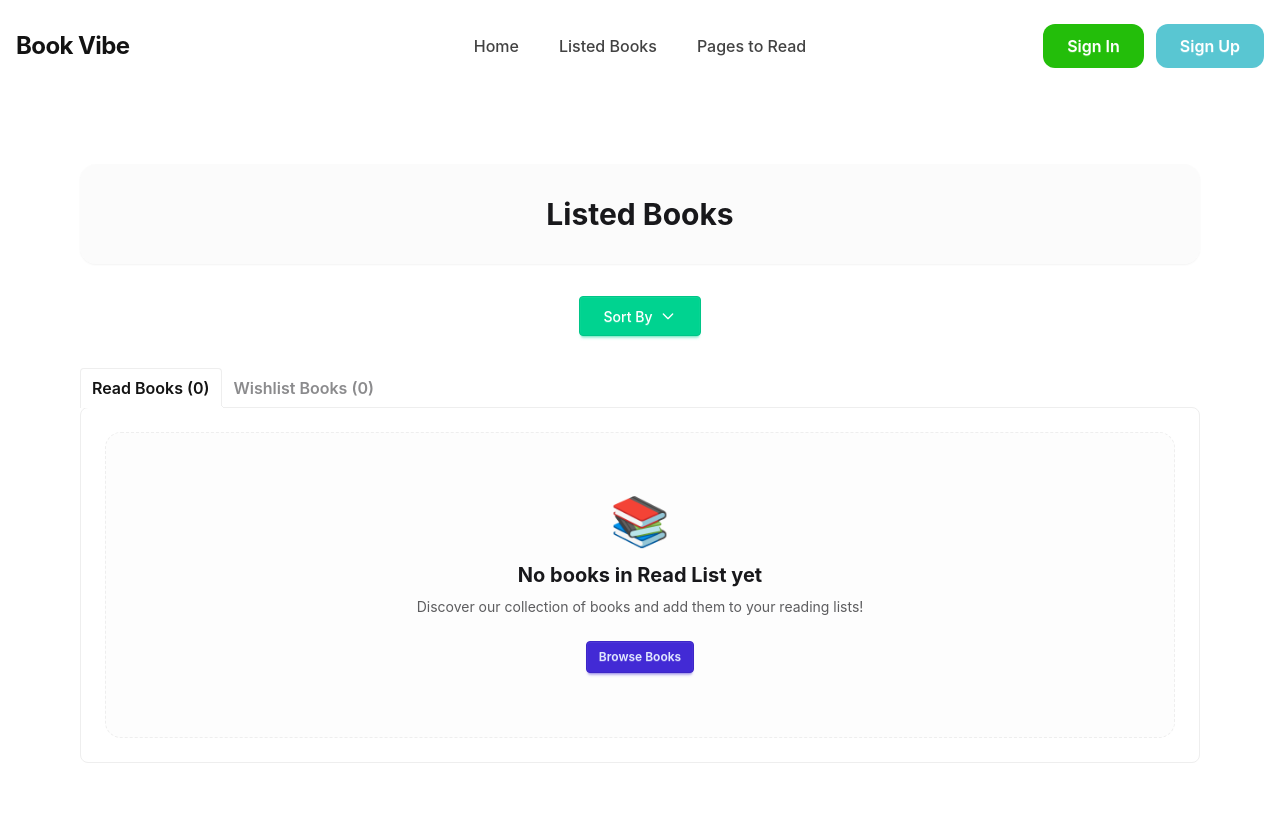
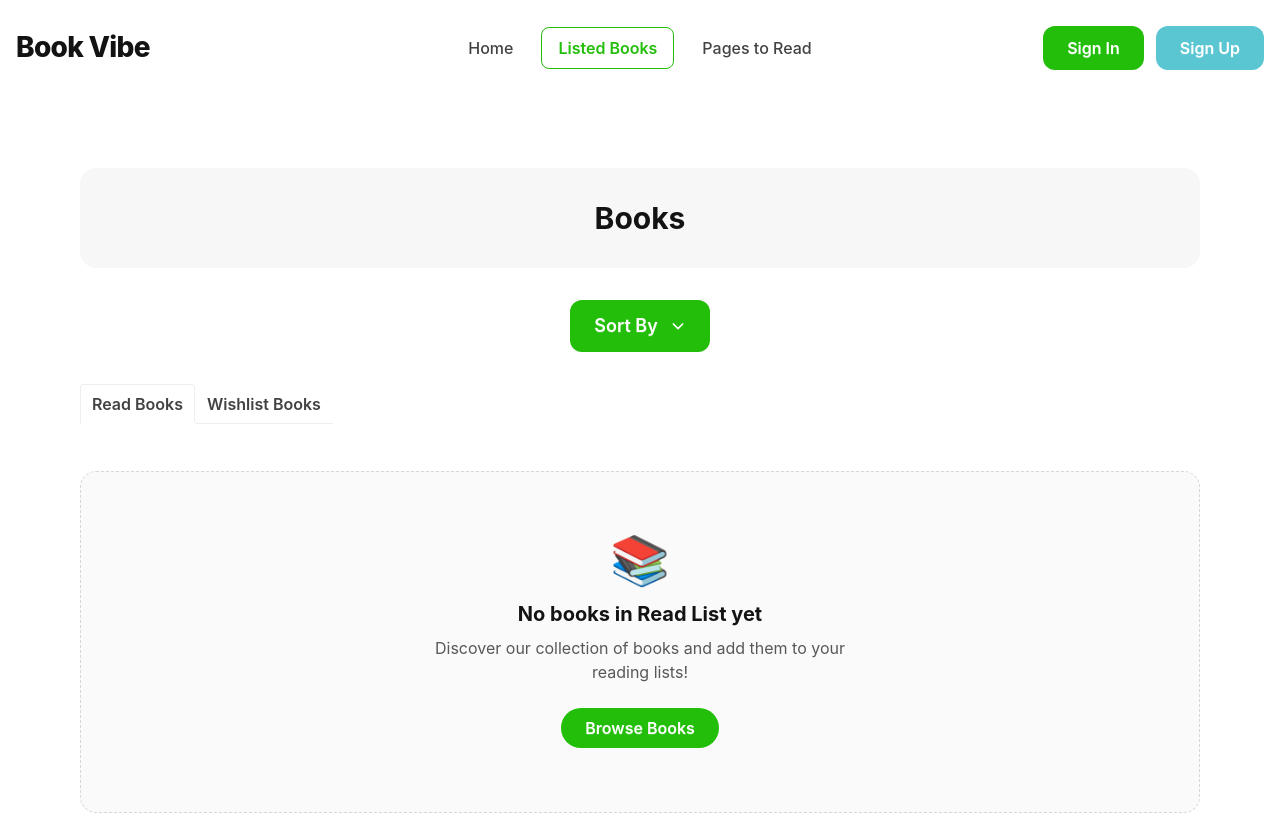
Before and after one commit to tahxin/vibe-books, a Next.js app: page /listed-books in a window 1280 px wide. Shown: the top 815 px of the page. Built offline with nearby package versions, Linux system fonts and the light colour scheme; a web font is replaced by a local one.

Commit message:
style: match listed books page and active navbar indicator to design mockup

```diff
--- a/src/components/listedBooks/readBooksList.tsx
+++ b/src/components/listedBooks/readBooksList.tsx
@@ -35,13 +35,16 @@ const ReadBooksList = () => {
   const renderBookCards = (books: Book[], emptyMessage: string) => {
     if (books.length === 0) {
       return (
-        <div className="text-center py-16 px-4 bg-base-200/30 rounded-2xl border border-dashed border-base-300">
+        <div className="text-center py-16 px-4 bg-[#13131305] rounded-2xl border border-dashed border-[#13131326] my-4">
           <div className="text-5xl mb-4">📚</div>
-          <h2 className="text-xl font-bold text-base-content">{emptyMessage}</h2>
-          <p className="text-sm text-base-content/70 mt-2 max-w-md mx-auto">
+          <h2 className="text-xl font-bold text-[#131313]">{emptyMessage}</h2>
+          <p className="text-base text-[#131313B3] mt-2 max-w-md mx-auto">
             Discover our collection of books and add them to your reading lists!
           </p>
-          <Link href="/" className="btn btn-primary btn-sm mt-6">
+          <Link
+            href="/"
+            className="btn bg-[#23BE0A] hover:bg-[#1fa909] text-white font-semibold text-base px-6 py-2.5 rounded-full border-none shadow-none mt-6 inline-flex"
+          >
             Browse Books
           </Link>
         </div>
@@ -53,41 +56,44 @@ const ReadBooksList = () => {
         {books.map((book: Book) => (
           <div
             key={book.bookId}
-            className="card lg:card-side bg-base-100 border border-base-200 shadow-xs hover:shadow-md transition-shadow p-6 gap-6 items-start"
+            className="border border-[#13131326] rounded-2xl p-6 bg-white flex flex-col md:flex-row gap-6 items-center shadow-none"
           >
-            <div className="w-full lg:w-48 bg-base-200/50 rounded-xl flex items-center justify-center p-4 shrink-0">
+            {/* Left Cover Box */}
+            <div className="bg-[#13131308] rounded-2xl w-full md:w-56 h-60 flex items-center justify-center p-6 shrink-0">
               <Image
                 src={book.image}
                 alt={book.bookName}
-                width={150}
-                height={200}
-                className="rounded-lg shadow-sm object-cover max-h-52 w-auto"
+                width={140}
+                height={190}
+                className="rounded-lg object-contain max-h-48 w-auto drop-shadow-md"
                 unoptimized
               />
             </div>
 
+            {/* Right Details */}
             <div className="flex-1 w-full flex flex-col justify-between">
               <div>
-                <h2 className="text-xl lg:text-2xl font-bold text-base-content">
+                <h2 className="text-2xl font-bold font-[family-name:var(--font-playfair)] text-[#131313]">
                   {book.bookName}
                 </h2>
-                <p className="text-sm text-base-content/70 font-medium mt-1">
+                <p className="text-base font-medium text-[#131313CC] mt-2 mb-3">
                   By : {book.author}
                 </p>
 
-                <div className="flex flex-wrap items-center gap-3 my-3">
-                  <span className="font-bold text-sm text-base-content">Tag</span>
+                {/* Tags & Year */}
+                <div className="flex flex-wrap items-center gap-3 my-2">
+                  <span className="font-bold text-base text-[#131313] mr-1">Tag</span>
                   {book.tags?.map((tag, idx) => (
                     <span
                       key={idx}
-                      className="badge bg-green-50 text-green-600 border border-green-200 font-medium text-xs px-2.5 py-2"
+                      className="bg-[#23BE0A0D] text-[#23BE0A] font-medium text-sm px-4 py-1.5 rounded-full"
                     >
                       #{tag}
                     </span>
                   ))}
-                  <div className="flex items-center gap-1 text-sm text-base-content/70 ml-2">
+                  <div className="flex items-center gap-2 text-base text-[#131313B3] ml-2">
                     <svg
-                      className="w-4 h-4 text-base-content/60"
+                      className="w-5 h-5 text-[#13131399]"
                       fill="none"
                       stroke="currentColor"
                       viewBox="0 0 24 24"
@@ -95,13 +101,13 @@ const ReadBooksList = () => {
                       <path
                         strokeLinecap="round"
                         strokeLinejoin="round"
-                        strokeWidth={2}
+                        strokeWidth={1.5}
                         d="M17.657 16.657L13.414 20.9a1.998 1.998 0 01-2.827 0l-4.244-4.243a8 8 0 1111.314 0z"
                       />
                       <path
                         strokeLinecap="round"
                         strokeLinejoin="round"
-                        strokeWidth={2}
+                        strokeWidth={1.5}
                         d="M15 11a3 3 0 11-6 0 3 3 0 016 0z"
                       />
                     </svg>
@@ -109,10 +115,11 @@ const ReadBooksList = () => {
                   </div>
                 </div>
 
-                <div className="flex flex-wrap items-center gap-4 text-sm text-base-content/70 pb-4 border-b border-base-200">
-                  <span className="flex items-center gap-1.5">
+                {/* Publisher & Page */}
+                <div className="flex flex-wrap items-center gap-6 text-[#131313B3] text-base my-3">
+                  <div className="flex items-center gap-2">
                     <svg
-                      className="w-4 h-4"
+                      className="w-5 h-5 text-[#13131399]"
                       fill="none"
                       stroke="currentColor"
                       viewBox="0 0 24 24"
@@ -120,15 +127,15 @@ const ReadBooksList = () => {
                       <path
                         strokeLinecap="round"
                         strokeLinejoin="round"
-                        strokeWidth={2}
-                        d="M16 7a4 4 0 11-8 0 4 4 0 018 0zM12 14a7 7 0 00-7 7h14a7 7 0 00-7-7z"
+                        strokeWidth={1.5}
+                        d="M17 20h5v-2a3 3 0 00-5.356-1.857M17 20H7m10 0v-2c0-.656-.126-1.283-.356-1.857M7 20H2v-2a3 3 0 015.356-1.857M7 20v-2c0-.656.126-1.283.356-1.857m0 0a5.002 5.002 0 019.288 0M15 7a3 3 0 11-6 0 3 3 0 016 0zm6 3a2 2 0 11-4 0 2 2 0 014 0zM7 10a2 2 0 11-4 0 2 2 0 014 0z"
                       />
                     </svg>
-                    Publisher: {book.publisher}
-                  </span>
-                  <span className="flex items-center gap-1.5">
+                    <span>Publisher: {book.publisher}</span>
+                  </div>
+                  <div className="flex items-center gap-2">
                     <svg
-                      className="w-4 h-4"
+                      className="w-5 h-5 text-[#13131399]"
                       fill="none"
                       stroke="currentColor"
                       viewBox="0 0 24 24"
@@ -136,28 +143,32 @@ const ReadBooksList = () => {
                       <path
                         strokeLinecap="round"
                         strokeLinejoin="round"
-                        strokeWidth={2}
-                        d="M12 6.253v13m0-13C10.832 5.477 9.246 5 7.5 5S4.168 5.477 3 6.253v13C4.168 18.477 5.754 18 7.5 18s3.332.477 4.5 1.253m0-13C13.168 5.477 14.754 5 16.5 5c1.747 0 3.332.477 4.5 1.253v13C19.832 18.477 18.247 18 16.5 18c-1.746 0-3.332.477-4.5 1.253"
+                        strokeWidth={1.5}
+                        d="M9 12h6m-6 4h6m2 5H7a2 2 0 01-2-2V5a2 2 0 012-2h5.586a1 1 0 01.707.293l5.414 5.414a1 1 0 01.293.707V19a2 2 0 01-2 2z"
                       />
                     </svg>
-                    Page: {book.totalPages}
-                  </span>
+                    <span>Page {book.totalPages}</span>
+                  </div>
                 </div>
               </div>
 
-              <div className="flex flex-wrap items-center justify-between gap-3 mt-4">
-                <div className="flex flex-wrap items-center gap-2">
-                  <span className="badge badge-info/10 text-info border-none font-medium px-3 py-2">
+              {/* Divider */}
+              <div className="border-b border-[#13131326] my-2"></div>
+
+              {/* Badges & Action */}
+              <div className="flex flex-wrap items-center justify-between gap-4 mt-2">
+                <div className="flex flex-wrap items-center gap-3">
+                  <span className="bg-[#328EFF26] text-[#328EFF] font-medium text-base px-5 py-2.5 rounded-full">
                     Category: {book.category}
                   </span>
-                  <span className="badge badge-warning/15 text-warning-content border-none font-medium px-3 py-2">
-                    Rating: {book.rating} ★
+                  <span className="bg-[#FFAC3326] text-[#FFAC33] font-medium text-base px-5 py-2.5 rounded-full">
+                    Rating: {book.rating}
                   </span>
                 </div>
 
                 <Link
                   href={`/books/${book.bookId}`}
-                  className="btn btn-success text-white btn-sm px-4 rounded-full"
+                  className="btn bg-[#23BE0A] hover:bg-[#1fa909] text-white font-semibold text-base px-6 py-2.5 rounded-full border-none shadow-none h-auto min-h-0 cursor-pointer"
                 >
                   View Details
                 </Link>
@@ -172,10 +183,8 @@ const ReadBooksList = () => {
   return (
     <div className="container mx-auto py-8 px-4 max-w-6xl">
       {/* Header Banner */}
-      <div className="bg-base-200/60 rounded-2xl py-8 mb-8 text-center shadow-xs">
-        <h1 className="text-2xl sm:text-3xl font-bold text-base-content">
-          Listed Books
-        </h1>
+      <div className="bg-[#13131308] rounded-2xl py-8 mb-8 text-center">
+        <h1 className="text-3xl font-bold text-[#131313]">Books</h1>
       </div>
 
       {/* Sort Dropdown */}
@@ -184,7 +193,7 @@ const ReadBooksList = () => {
           <div
             tabIndex={0}
             role="button"
-            className="btn btn-success text-white font-medium gap-2 px-6"
+            className="btn bg-[#23BE0A] hover:bg-[#1fa909] text-white font-semibold text-lg px-6 py-3 rounded-xl border-none gap-3 shadow-none h-auto min-h-0 cursor-pointer"
           >
             <span>
               {sortBy === 'rating'
@@ -204,14 +213,14 @@ const ReadBooksList = () => {
               <path
                 strokeLinecap="round"
                 strokeLinejoin="round"
-                strokeWidth={2}
+                strokeWidth={2.5}
                 d="M19 9l-7 7-7-7"
               />
             </svg>
           </div>
           <ul
             tabIndex={0}
-            className="dropdown-content menu p-2 shadow-lg bg-base-100 rounded-box w-52 mt-2 z-10 border border-base-200"
+            className="dropdown-content menu p-2 shadow-lg bg-base-100 rounded-box w-56 mt-2 z-10 border border-base-200"
           >
             <li>
               <button
@@ -251,38 +260,38 @@ const ReadBooksList = () => {
         </div>
       </div>
 
-      {/* DaisyUI Radio Tabs Lift + Tab Content */}
+      {/* DaisyUI Radio Tabs Lift */}
       <div role="tablist" className="tabs tabs-lift">
-        {/* Read Books Tab */}
+        {/* Read Books Radio Tab */}
         <input
           type="radio"
           name="listed_books_tabs"
           role="tab"
-          className="tab text-base font-semibold"
-          aria-label={`Read Books (${readBooks.length})`}
+          className="tab text-base font-semibold text-[#131313CC]"
+          aria-label="Read Books"
           checked={activeTab === 'read'}
           onChange={() => setActiveTab('read')}
         />
         <div
           role="tabpanel"
-          className="tab-content bg-base-100 border-base-300 rounded-box p-6"
+          className="tab-content pt-8 border-none bg-transparent"
         >
           {renderBookCards(sortedReadBooks, 'No books in Read List yet')}
         </div>
 
-        {/* Wishlist Books Tab */}
+        {/* Wishlist Books Radio Tab */}
         <input
           type="radio"
           name="listed_books_tabs"
           role="tab"
-          className="tab text-base font-semibold"
-          aria-label={`Wishlist Books (${wishlist.length})`}
+          className="tab text-base font-semibold text-[#131313CC]"
+          aria-label="Wishlist Books"
           checked={activeTab === 'wishlist'}
           onChange={() => setActiveTab('wishlist')}
         />
         <div
           role="tabpanel"
-          className="tab-content bg-base-100 border-base-300 rounded-box p-6"
+          className="tab-content pt-8 border-none bg-transparent"
         >
           {renderBookCards(sortedWishlistBooks, 'No books in Wishlist yet')}
         </div>
--- a/src/components/shared/navbar.tsx
+++ b/src/components/shared/navbar.tsx
@@ -1,9 +1,21 @@
+'use client';
 import React from 'react';
 import Link from 'next/link';
+import { usePathname } from 'next/navigation';
 
 const Navbar = () => {
+  const pathname = usePathname();
+
+  const getLinkClasses = (path: string) => {
+    const isActive = pathname === path;
+    if (isActive) {
+      return 'border border-[#23BE0A] text-[#23BE0A] font-semibold rounded-lg px-4 py-2 transition-colors';
+    }
+    return 'text-[#131313CC] hover:text-[#23BE0A] font-medium px-4 py-2 transition-colors';
+  };
+
   return (
-    <div className="container mx-auto px-4 py-3">
+    <div className="container mx-auto px-4 py-4">
       <div className="navbar bg-base-100 px-0">
         <div className="navbar-start">
           <div className="dropdown">
@@ -29,46 +41,55 @@ const Navbar = () => {
               className="menu menu-sm dropdown-content bg-base-100 rounded-box z-10 mt-3 w-52 p-2 shadow-lg"
             >
               <li>
-                <Link href="/">Home</Link>
+                <Link
+                  href="/"
+                  className={pathname === '/' ? 'text-[#23BE0A] font-semibold' : ''}
+                >
+                  Home
+                </Link>
               </li>
               <li>
-                <Link href="/listed-books">Listed Books</Link>
+                <Link
+                  href="/listed-books"
+                  className={pathname === '/listed-books' ? 'text-[#23BE0A] font-semibold' : ''}
+                >
+                  Listed Books
+                </Link>
               </li>
               <li>
-                <Link href="/pages-to-read">Pages to Read</Link>
+                <Link
+                  href="/pages-to-read"
+                  className={pathname === '/pages-to-read' ? 'text-[#23BE0A] font-semibold' : ''}
+                >
+                  Pages to Read
+                </Link>
               </li>
             </ul>
           </div>
-          <Link href="/" className="font-bold text-2xl text-[#131313] tracking-tight">
+          <Link href="/" className="font-extrabold text-2xl lg:text-[28px] text-[#131313] tracking-tight">
             Book Vibe
           </Link>
         </div>
 
         <div className="navbar-center hidden lg:flex">
-          <ul className="menu menu-horizontal px-1 gap-4 font-medium text-base text-[#131313CC]">
-            <li>
-              <Link href="/" className="hover:text-[#23BE0A] transition-colors">
+          <div className="flex items-center gap-3">
+            <Link href="/" className={getLinkClasses('/')}>
               Home
             </Link>
-            </li>
-            <li>
-              <Link href="/listed-books" className="hover:text-[#23BE0A] transition-colors">
+            <Link href="/listed-books" className={getLinkClasses('/listed-books')}>
               Listed Books
             </Link>
-            </li>
-            <li>
-              <Link href="/pages-to-read" className="hover:text-[#23BE0A] transition-colors">
+            <Link href="/pages-to-read" className={getLinkClasses('/pages-to-read')}>
               Pages to Read
             </Link>
-            </li>
-          </ul>
+          </div>
         </div>
 
         <div className="navbar-end gap-3">
-          <button className="btn bg-[#23BE0A] hover:bg-[#1fa909] text-white font-semibold px-6 py-2.5 rounded-xl border-none shadow-none text-base h-auto min-h-0">
+          <button className="btn bg-[#23BE0A] hover:bg-[#1fa909] text-white font-semibold px-6 py-2.5 rounded-xl border-none shadow-none text-base h-auto min-h-0 cursor-pointer">
             Sign In
           </button>
-          <button className="btn bg-[#59C6D2] hover:bg-[#4eb3be] text-white font-semibold px-6 py-2.5 rounded-xl border-none shadow-none text-base h-auto min-h-0">
+          <button className="btn bg-[#59C6D2] hover:bg-[#4eb3be] text-white font-semibold px-6 py-2.5 rounded-xl border-none shadow-none text-base h-auto min-h-0 cursor-pointer">
             Sign Up
           </button>
         </div>
```
Lines whose indentation alone changed are shown as unchanged.
